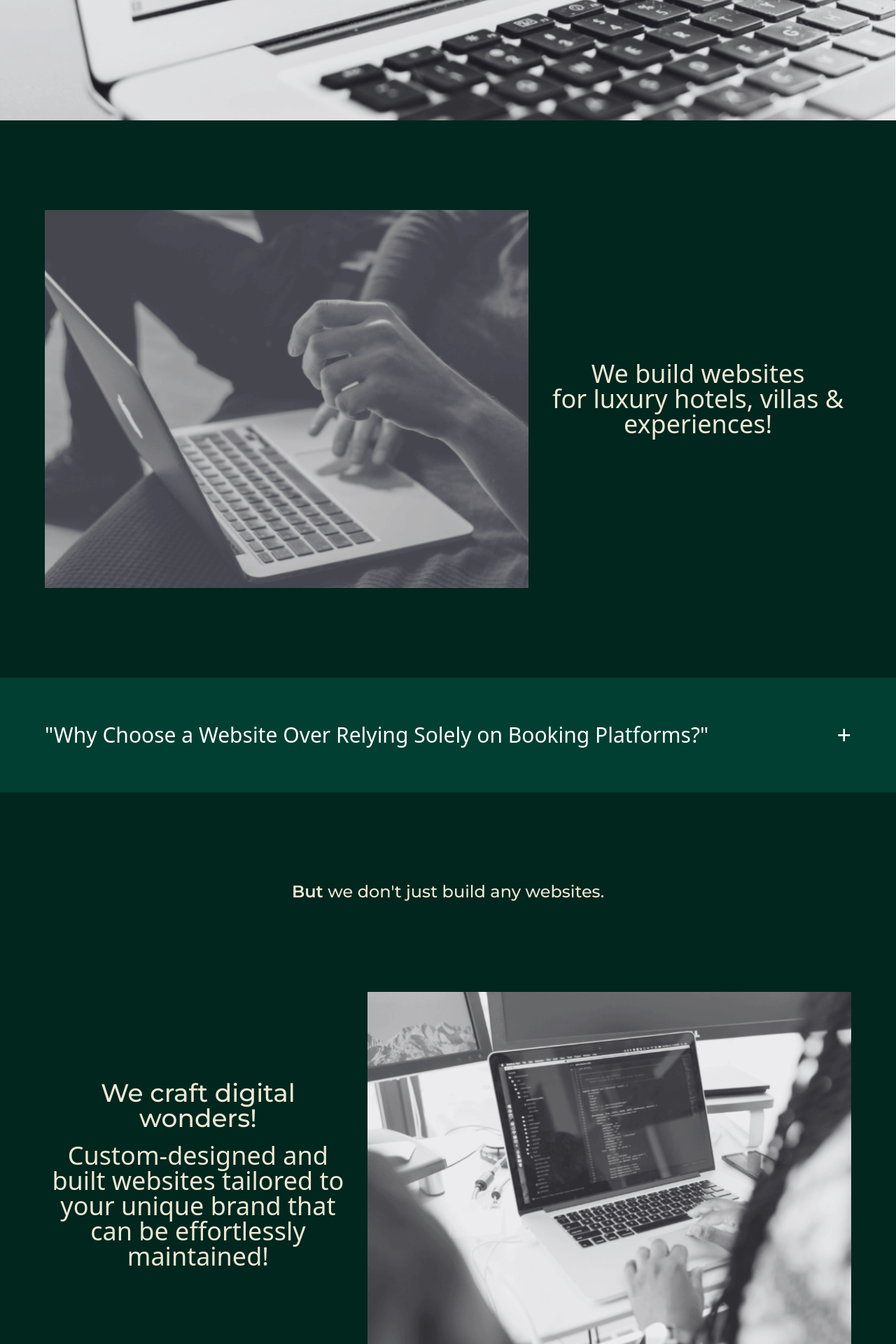
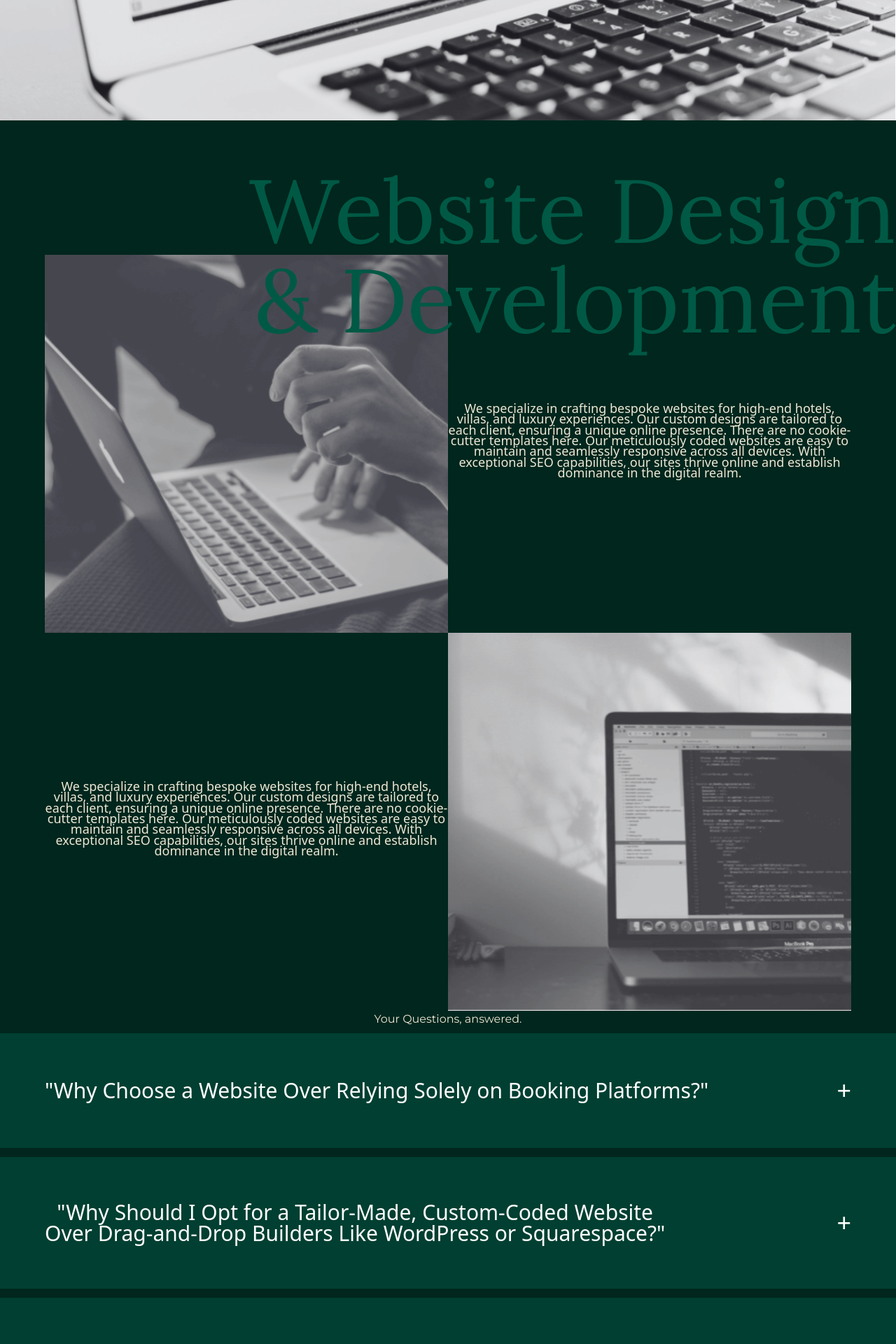
Before and after one commit to JuliaRees/refined-island-creations-2.0, a Jekyll site: the page built from services.html, in a window 1280 px wide. Shown: the part 675-2595 px from the top of the page at 70% size. Built offline with Jekyll 4.4.1, drawn with Linux system fonts in a browser that asks for light colours; nearby versions of some CDN libraries; some of the changed text lies outside the part shown.

Commit message:
services

```diff
--- a/assets/css/output-style.css
+++ b/assets/css/output-style.css
@@ -476,6 +476,9 @@ a {
 .inset-0 {
   inset: 0px;
 }
+.right-0 {
+  right: 0px;
+}
 .z-10 {
   z-index: 10;
 }
@@ -490,6 +493,9 @@ a {
 }
 .col-span-4 {
   grid-column: span 4 / span 4;
+}
+.row-span-3 {
+  grid-row: span 3 / span 3;
 }
 .mx-auto {
   margin-left: auto;
@@ -610,6 +616,9 @@ a {
 .grid-cols-5 {
   grid-template-columns: repeat(5, minmax(0, 1fr));
 }
+.grid-rows-5 {
+  grid-template-rows: repeat(5, minmax(0, 1fr));
+}
 .flex-col {
   flex-direction: column;
 }
@@ -659,10 +668,6 @@ a {
 .bg-\[\#327466ab\] {
   background-color: #327466ab;
 }
-.bg-\[\#ECE8D5\] {
-  --tw-bg-opacity: 1;
-  background-color: rgb(236 232 213 / var(--tw-bg-opacity));
-}
 .bg-agreen {
   --tw-bg-opacity: 1;
   background-color: rgb(0 63 49 / var(--tw-bg-opacity));
@@ -682,9 +687,6 @@ a {
 }
 .bg-center {
   background-position: center;
-}
-.bg-right {
-  background-position: right;
 }
 .bg-top {
   background-position: top;
@@ -770,8 +772,14 @@ a {
 .pt-\[2\%\] {
   padding-top: 2%;
 }
+.pb-1p {
+  padding-bottom: 1%;
+}
 .text-center {
   text-align: center;
+}
+.text-right {
+  text-align: right;
 }
 .text-end {
   text-align: end;
@@ -793,6 +801,10 @@ a {
 }
 .text-5xl {
   font-size: 3rem;
+  line-height: 1;
+}
+.text-8xl {
+  font-size: 6rem;
   line-height: 1;
 }
 .text-9xl {
@@ -1337,9 +1349,6 @@ input[type="number"] {
     padding-top: 10%;
     padding-bottom: 10%;
   }
-  .sm\:pb-0 {
-    padding-bottom: 0px;
-  }
   .sm\:pb-10p {
     padding-bottom: 10%;
   }
--- a/services.html
+++ b/services.html
@@ -28,11 +28,56 @@ seo:
         </div>
 	</div>
 
+</section>
+
+<!----------Website Design & Development-------->
+
+<div class="pb-10p text-right">
+    <div class="pt-5p relative text-right">
+        <h1 class="font-serif text-lightest text-9xl mb-0 absolute z-10 right-0"> Website Design <br> & Development </h1>
+    </div>
+</div>
+
+<!------We build websites------->
+
+<div class="sm:grid sm:grid-cols-2 px-5p">
+
+    <div class="col-span-1 bg-cover min-h-60 w-full" style="background-image:url(/images/website-design-luxury-hotels.png);background-position: 23% 50%;" aria-label="Person working on a laptop.">
+    </div>
 
 
-</section>
+    <div class="col-span-1 relative">
+        <div class="flex items-center justify-center h-full">
+            <div class="text-center ">
+                <h3> We specialize in crafting bespoke websites for high-end hotels, villas, and luxury experiences. Our custom designs are tailored to each client, ensuring a unique online presence. There are no cookie-cutter templates here. Our meticulously coded websites are easy to maintain and seamlessly responsive across all devices. With exceptional SEO capabilities, our sites thrive online and establish dominance in the digital realm. </h3>
+            </div>
+        </div>
+    </div>
 
-<!-------------We built websites--------------->
+
+</div>
+
+<!------What our Website Packages include------->
+
+<div class="sm:grid sm:grid-cols-2 px-5p">
+
+    <div class="col-span-1 relative">
+        <div class="flex items-center justify-center h-full">
+            <div class="text-center ">
+                <h3> We specialize in crafting bespoke websites for high-end hotels, villas, and luxury experiences. Our custom designs are tailored to each client, ensuring a unique online presence. There are no cookie-cutter templates here. Our meticulously coded websites are easy to maintain and seamlessly responsive across all devices. With exceptional SEO capabilities, our sites thrive online and establish dominance in the digital realm. </h3>
+            </div>
+        </div>
+    </div>
+
+    <div class="col-span-1 bg-cover min-h-60 w-full" style="background-image:url(/images/we-custom-code-websites.png);background-position: 82% 50%;" aria-label="Desk with laptop displaying HTML code.">
+    </div>
+
+</div>
+
+
+
+
+<!-------------We built websites-----------
 
 <div class="sm:grid sm:grid-cols-5 pt-10p px-5p">
 
@@ -48,10 +93,15 @@ seo:
     </div>
 
 </div>
+---->
+
+<div class="text-center">
+    <p> Your Questions, answered. </p>
+</div>
 
 <!--------------FAQ - booking------------------>
 
-<section class="pt-10p">
+<section class="pb-1p">
 
     <div class="max-w-screen-xl mx-auto">
 
@@ -60,40 +110,9 @@ seo:
     </div>
 </section>
 
-<!-------------To be precise--------------->
-
-<section class="py-10p">
-
-    <div>
-        <p class="font-syne font-medium text-l sm:text-2xl text-center mb-0"> <strong> But </strong> we don't just build any websites. </p>
-    </div>
-
-</section>
-
-<!-------------What we do--------------->
-
-<section class="sm:grid sm:grid-cols-5 px-5p pb-10p">
-
-    <div class="sm:hidden col-span-3 min-h-40 w-full bg-cover" style="background-image:url(/images/website-design-luxury-hotels.png);background-position: 28% 50%;" aria-label="Person working on a laptop.">
-    </div>
-
-    <div class="col-span-2 relative">
-        <div class="flex items-center justify-center h-full">
-            <div class="text-center ">
-                <p class="font-syne font-medium text-2xl sm:text-4xl sm:pr-5p py-10p sm:py-0"> We craft digital wonders! </p>
-                <h2 class="font-syne font-medium text-2xl sm:text-4xl sm:pr-5p"> Custom-designed and built websites tailored to your unique brand that can be effortlessly maintained! </h2>
-            </div>
-        </div>
-    </div>
-
-    <div class="hidden sm:block col-span-3 bg-cover min-h-60 w-full" style="background-image:url(/images/unique-web-design.png);background-position: 56% 50%;" aria-label="Two people collaborating on web development, one at a laptop with HTML code, the other nearby.">
-    </div>
-
-</section>
-
 <!--------------FAQ - wordpress------------------>
 
-<section class="pb-10p">
+<section class="pb-1p">
 
     <div class="max-w-screen-xl mx-auto">
 
@@ -102,27 +121,9 @@ seo:
     </div>
 </section>
 
-
-<!-------------Responsive--------------->
-
-<section class="sm:grid sm:grid-cols-5 px-5p pb-10p">
-
-    <div class="hidden sm:block col-span-3 bg-cover min-h-60 w-full" style="background-image:url(/images/laptop3-smaller.png);background-position: 52% 50%;" aria-label="Office desk with laptop and smartphone.">
-    </div>
-
-    <div class="col-span-2 relative">
-        <div class="flex items-center justify-center h-full">
-            <div class="text-center ">
-                <h3 class="font-syne font-medium text-2xl sm:text-4xl sm:pl-5p mb-0"> Our digital wonders are also <br> seamless in their responsive design, functioning effortlessly across all devices. </h3>
-            </div>
-        </div>
-    </div>
-
-</section>
-
 <!--------------FAQ - responsive------------------>
 
-<section class="pb-10p">
+<section class="pb-1p">
 
     <div class="max-w-screen-xl mx-auto">
 
@@ -131,27 +132,9 @@ seo:
     </div>
 </section>
 
-<!-------------SEO--------------->
-
-<section class="sm:grid sm:grid-cols-5 px-5p">
-
-    <div class="col-span-2 relative">
-        <div class="flex items-center justify-center h-full">
-            <div class="text-center ">
-                <h4 class="font-syne font-medium text-2xl sm:text-4xl sm:pr-5p mb-0                                    pb-10p sm:pb-0"> Our tailor-made websites are first-class when it comes to SEO, amplifying digital excellence and dominating the online realm! </h4>
-            </div>
-        </div>
-    </div>
-
-    <div class="col-span-3 bg-cover bg-right min-h-40 sm:min-h-60 w-full" style="background-image:url(/images/we-custom-code-websites.png);background-position: 82% 50%;" aria-label="Desk with laptop displaying HTML code.">
-    </div>
-
-</section>
-
-
 <!--------------FAQ - SEO------------------>
 
-<section class="pb-5p pt-10p">
+<section class="pb-1p">
 
     <div class="max-w-screen-xl mx-auto">
 
@@ -159,3 +142,45 @@ seo:
 
     </div>
 </section>
+
+<!------Social media management----->
+
+<section class="pt-5p">
+    <h1 class="font-serif text-lightest text-8xl mb-0"> Social Media <br> Management </h1>
+</section>
+
+<!------Social Media Service------->
+
+<div class="sm:grid sm:grid-cols-2 px-5p">
+
+    <div class="col-span-1 relative">
+        <div class="flex items-center justify-center h-full">
+            <div class="text-center ">
+                <h3> In addition to our exceptional websites, we're thrilled to introduce our comprehensive social media management service. We understand the pivotal role a robust, brand-aligned social media presence plays in establishing social proof and nurturing a thriving community with both potential and existing guests. Our dedicated team ensures every post, story, and interaction resonates seamlessly with your brand, forging meaningful connections and fostering a sense of belonging for your audience. </h3>
+            </div>
+        </div>
+    </div>
+
+    <div class="col-span-1 bg-cover min-h-60 w-full" style="background-image:url(/images/website-design-luxury-hotels.png);background-position: 23% 50%;" aria-label="Person working on a laptop.">
+    </div>
+
+</div>
+
+<!------What our Social Media Packages include------->
+
+<div class="sm:grid sm:grid-cols-2 px-5p">
+
+    <div class="col-span-1 bg-cover min-h-60 w-full" style="background-image:url(/images/unique-web-design.png);background-position: 56% 50%;" aria-label="Two people collaborating on web development, one at a laptop with HTML code, the other nearby.">
+    </div>
+
+    <div class="col-span-1 relative">
+        <div class="flex items-center justify-center h-full">
+            <div class="text-center ">
+                <h3> In addition to our exceptional websites, we're thrilled to introduce our comprehensive social media management service. We understand the pivotal role a robust, brand-aligned social media presence plays in establishing social proof and nurturing a thriving community with both potential and existing guests. Our dedicated team ensures every post, story, and interaction resonates seamlessly with your brand, forging meaningful connections and fostering a sense of belonging for your audience. </h3>
+            </div>
+        </div>
+    </div>
+
+
+
+</div>
--- a/tailwind.config.js
+++ b/tailwind.config.js
@@ -47,6 +47,7 @@ module.exports = {
           '12': '3rem',
         },
         spacing: {
+          '1p': '1%',
           '3p': '3%',
           '5p': '5%',
           '10p': '10%',
```
Also changed, not shown: index.html (+46 -2 lines).
